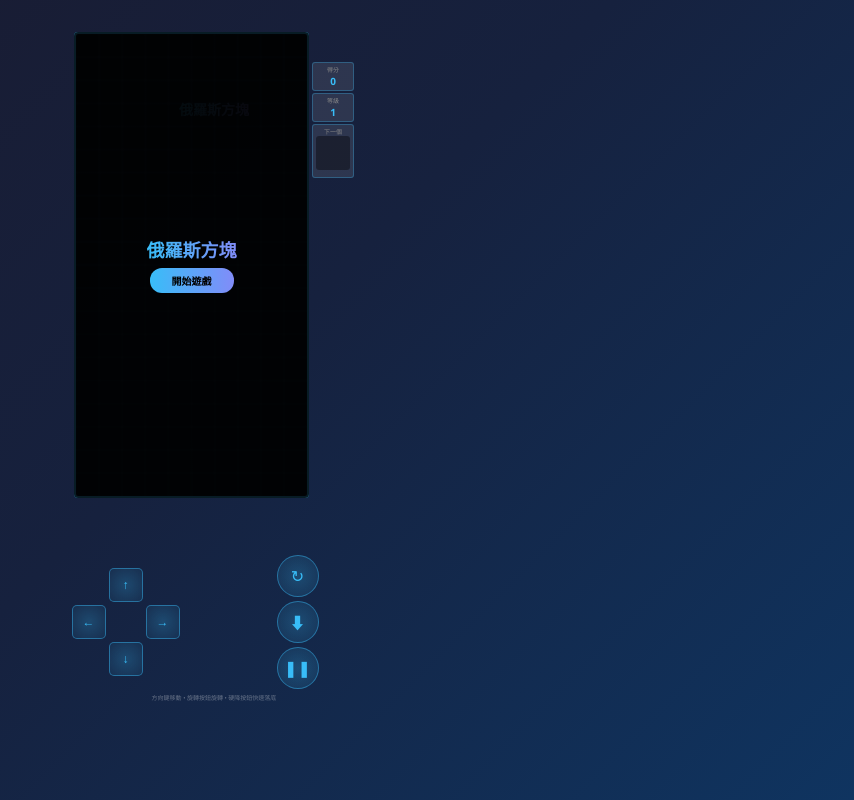
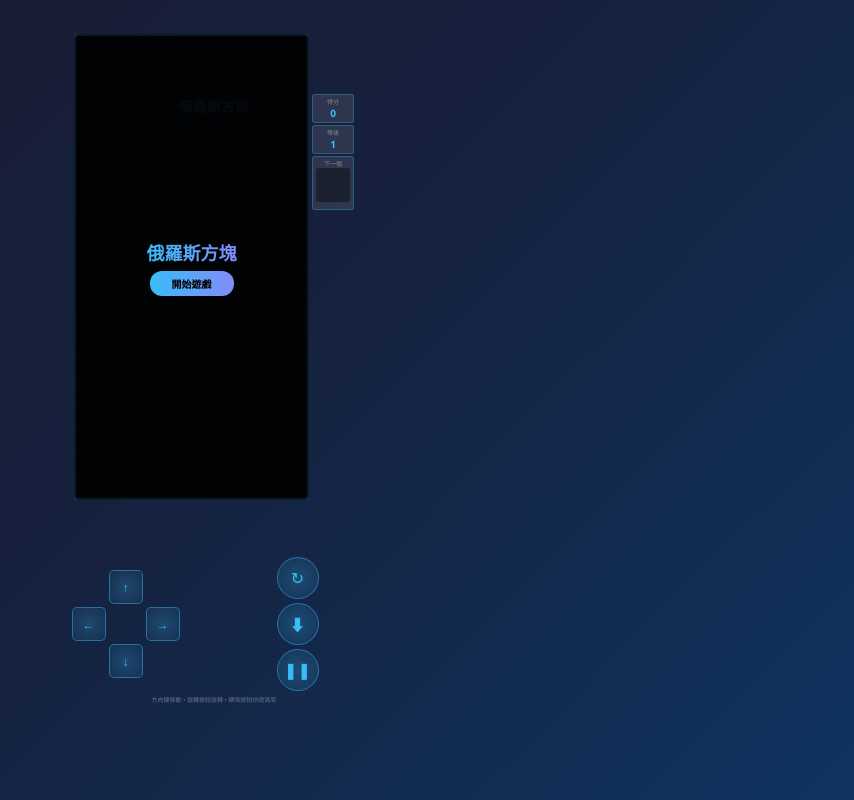
Before and after one commit to ken0953-coder/Test-Game, a website: page index.html in a window 1280 px wide. Shown: the whole page, without its empty margins (426-1280 px from the left). Drawn offline with Linux system fonts and the light colour scheme.

Commit message:
UI: 遊戲面板再向下移1格

```diff
--- a/index.html
+++ b/index.html
@@ -36,10 +36,10 @@
         }
         .game-header { text-align: center; color: #fff; }
         .game-title { font-size: 14px; font-weight: bold; background: linear-gradient(90deg, #38bdf8, #818cf8); -webkit-background-clip: text; -webkit-text-fill-color: transparent; }
-        .game-container { display: flex; gap: 3px; align-items: flex-start; width: 100%; max-width: 280px; margin-top: -87px; position: relative; }
+        .game-container { display: flex; gap: 3px; align-items: flex-start; width: 100%; max-width: 280px; margin-top: -82px; position: relative; }
         .game-board { position: relative; flex: 1; min-width: 0; }
         canvas#gameCanvas { display: block; width: 100%; background: rgba(0, 0, 0, 0.6); border: 2px solid #38bdf8; border-radius: 4px; }
-        .side-panel { display: flex; flex-direction: column; gap: 2px; color: #fff; min-width: 42px; margin-top: 30px; }
+        .side-panel { display: flex; flex-direction: column; gap: 2px; color: #fff; min-width: 42px; margin-top: 60px; }
         .panel-box { background: rgba(255, 255, 255, 0.1); border: 1px solid rgba(56, 189, 248, 0.3); border-radius: 3px; padding: 2px; text-align: center; }
         .panel-title { font-size: 6px; color: #888; text-transform: uppercase; }
         .panel-value { font-size: 10px; font-weight: bold; color: #38bdf8; }
```
